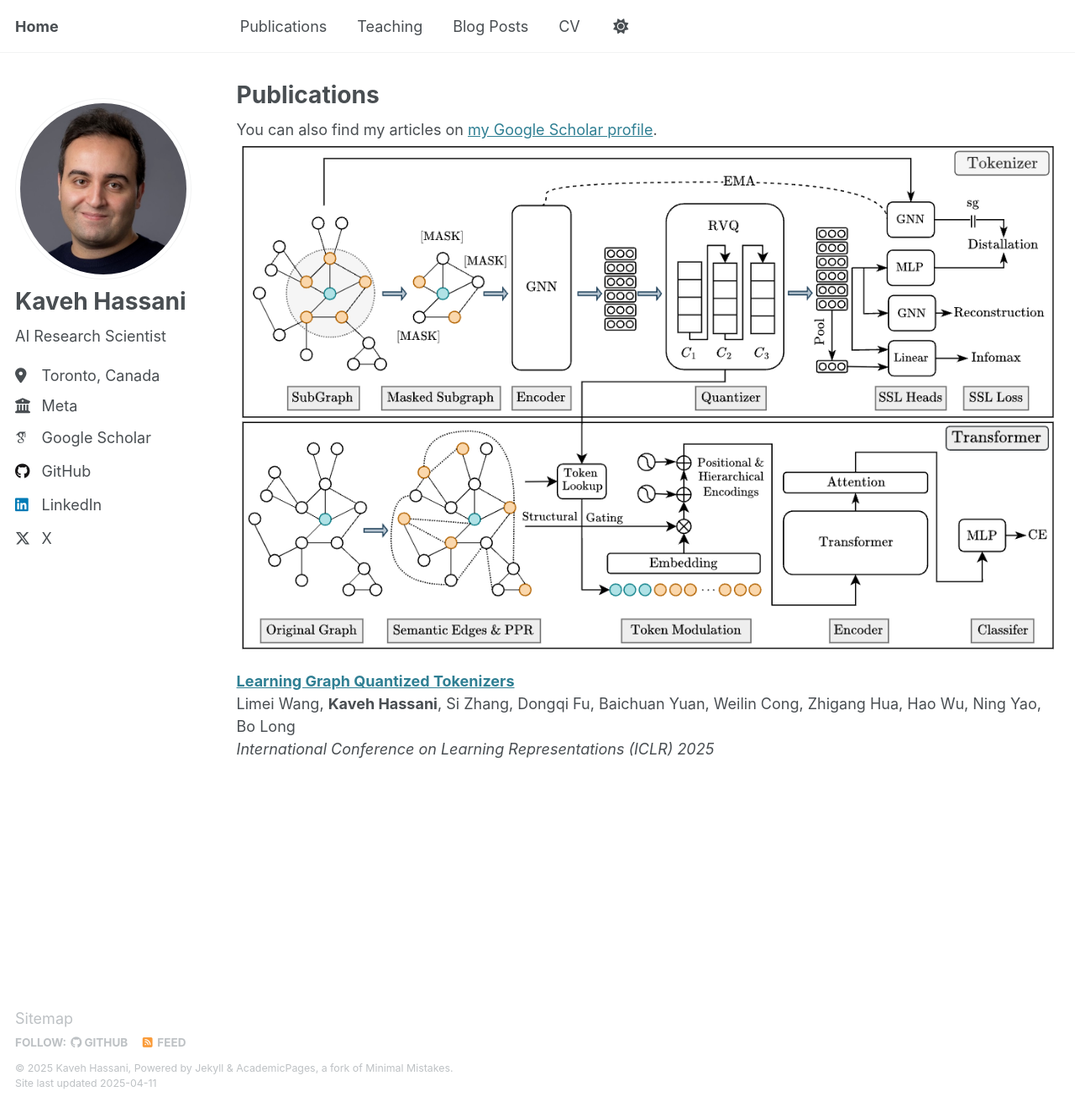
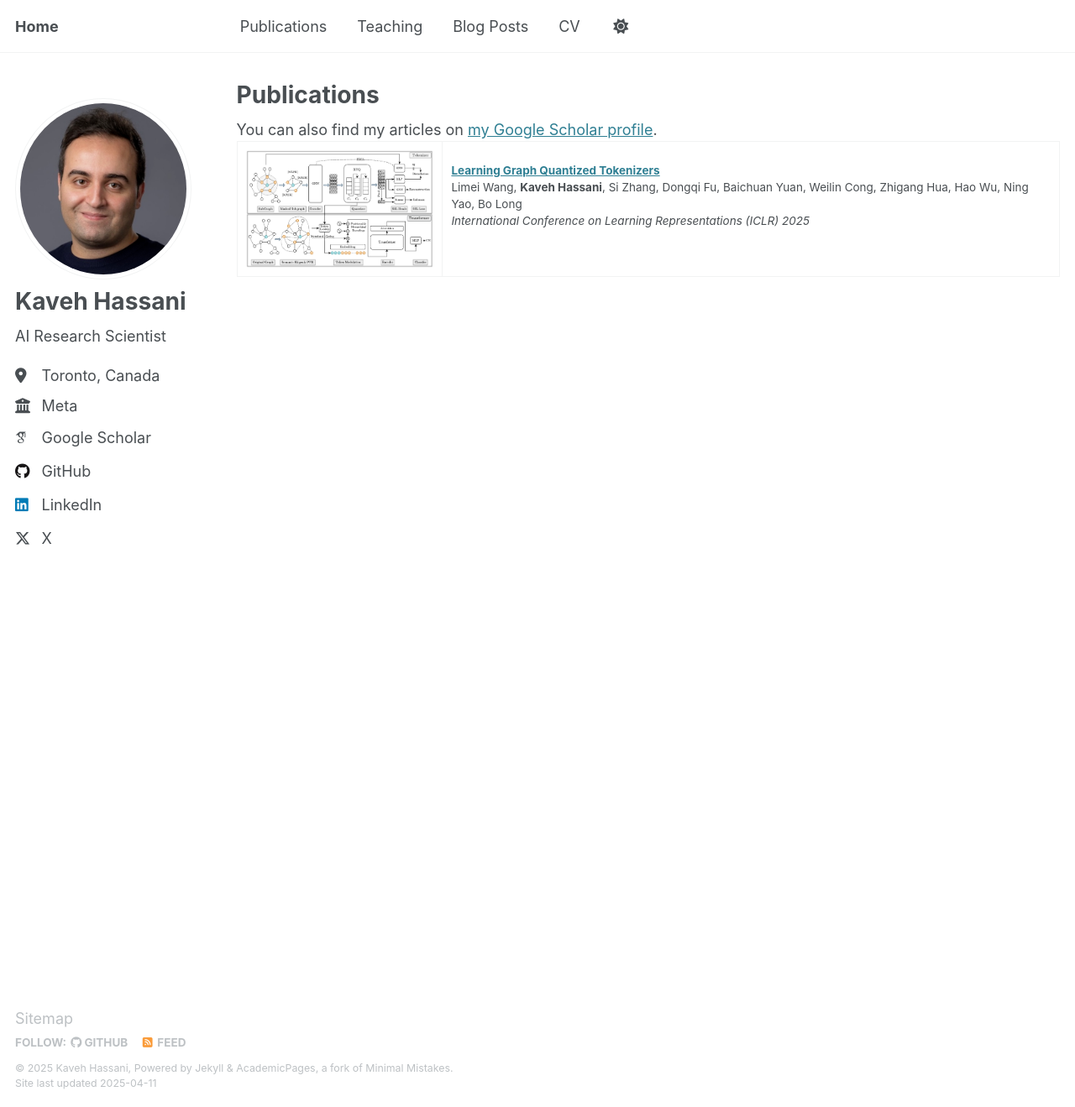
Before and after one commit to kavehhassani/kavehhassani.github.io, a Jekyll site: the page built from _pages/publications.html, in a window 1280 px wide and 1319 px high. Shown: the whole window at 84% size. Built offline with Jekyll 4.4.1, drawn with Linux system fonts in a browser that asks for light colours; some web fonts are replaced.

Commit message:
Update publications.html

```diff
--- a/_pages/publications.html
+++ b/_pages/publications.html
@@ -11,36 +11,43 @@ author_profile: true
 
 <head>
   <style>
-    #teaser {
-      max-width: 100%;
+    .publication-table {
+      width: 100%;
+      border-collapse: collapse;
+      margin-bottom: 20px;
+    }
+
+    .publication-image {
+      max-width: 250px;
+      width: 100%;
       height: auto;
       display: block;
       margin: 0 auto;
     }
 
-    #piggyback td {
-      text-align: center;
+    .publication-cell {
+      padding: 10px;
       vertical-align: top;
     }
   </style>
 </head>
 
-
-<tr id="piggyback">
-  <td width="25%" valign="top" style="text-align: center;">
-    <img id="teaser" src="/images/gqt.png" style="max-width: 100%; height: auto; display: block; margin: 0 auto;">
+<table class="publication-table">
+  <tr>
+    <td class="publication-cell" width="25%">
+      <img class="publication-image" src="/images/gqt.png" alt="Paper teaser">
     </td>
-  <td width="75%" valign="top">
+    <td class="publication-cell" width="75%">
       <p>
         <b><a target="_blank" href="https://arxiv.org/abs/2410.13798">Learning Graph Quantized Tokenizers</a></b>
         <br>
         Limei Wang, <strong>Kaveh Hassani</strong>, Si Zhang, Dongqi Fu, Baichuan Yuan, Weilin Cong, Zhigang Hua, Hao Wu, Ning Yao, Bo Long
         <br>
         <i>International Conference on Learning Representations (ICLR) 2025</i>
-      <br>
       </p>
     </td>
   </tr>
+</table>
 <!-- {% include base_path %} -->
 
 <!-- New style rendering if publication categories are defined -->
```
Lines whose indentation alone changed are shown as unchanged.
